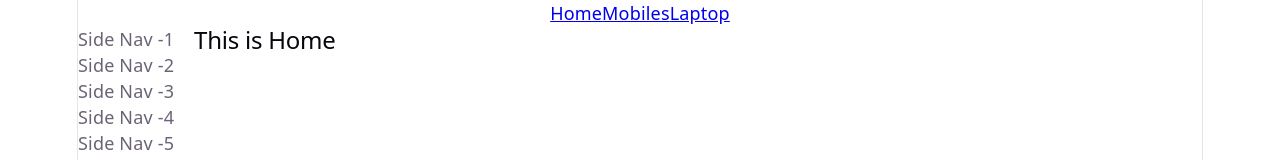
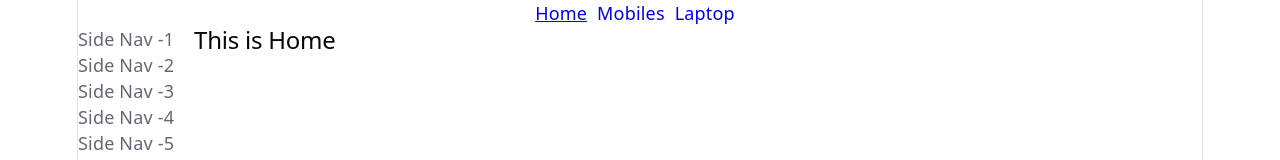
Before and after one commit to fatematujjohralima/react-router, a React (Vite) app: page / in a window 1280 px wide. Shown: the top 160 px of the page. Built offline with nearby package versions, Linux system fonts and the light colour scheme.

Commit message:
use NavLink for active link styling. Add Header.css for link margin

```diff
--- /dev/null
+++ b/src/Component/Header/Header.css
@@ -0,0 +1,3 @@
+nav a{
+    margin-right: 10px;
+}
--- a/src/Component/Header/Header.jsx
+++ b/src/Component/Header/Header.jsx
@@ -1,12 +1,13 @@
 import 'react';
-import { Link } from 'react-router';
+import { Link, NavLink } from 'react-router';
+import './Header.css'
 
 const Header = () => {
     return (
         <nav>
-            <Link to="/">Home</Link>
-            <Link to="/mobiles">Mobiles</Link>
-            <Link to="/laptop">Laptop</Link>
+            <NavLink to="/">Home</NavLink>
+            <NavLink to="/mobiles">Mobiles</NavLink>
+            <NavLink to="/laptop">Laptop</NavLink>
         </nav>
     );
 };
--- a/src/Component/Root/Root.css
+++ b/src/Component/Root/Root.css
@@ -2,3 +2,11 @@
     display: flex;
     gap: 20px;
 }
+
+nav a{
+    text-decoration: none;
+}
+
+nav a.active {
+    text-decoration: underline;
+}
```
